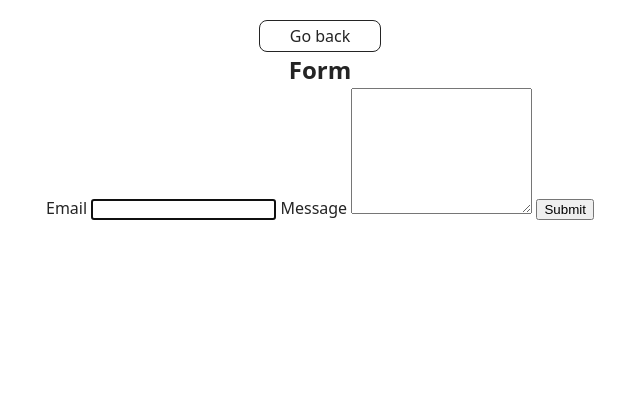
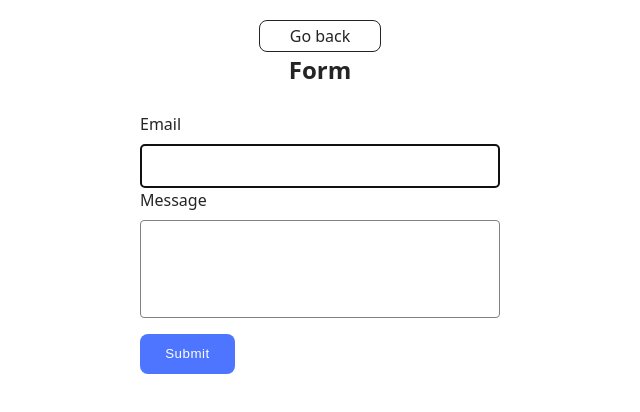
Before and after one commit to d-levchenko/goit-js-hw-09, a website built with Vite: page src/2-form.html in a window 1280 px wide. Shown: the whole page, without its empty margins (320-960 px from the left). Built offline with nearby package versions, Linux system fonts and the light colour scheme.

Commit message:
add form HTML, CSS, and JavaScript functionality

```diff
--- a/src/2-form.html
+++ b/src/2-form.html
@@ -15,15 +15,22 @@
           <h1 class="main-title">Form</h1>
 
           <form class="feedback-form" autocomplete="off">
-            <label>
+            <label class="feedback-label">
               Email
-              <input type="email" name="email" autofocus />
+              <input
+                class="feedback-input"
+                type="email"
+                name="email"
+                autofocus />
             </label>
-            <label>
+            <label class="feedback-label">
               Message
-              <textarea name="message" rows="8"></textarea>
+              <textarea
+                class="feedback-comment"
+                name="message"
+                rows="8"></textarea>
             </label>
-            <button type="submit">Submit</button>
+            <button class="feedback-button" type="submit">Submit</button>
           </form>
         </div>
       </section>
--- a/src/css/form.css
+++ b/src/css/form.css
@@ -0,0 +1,54 @@
+.feedback-form {
+  display: flex;
+  flex-direction: column;
+  margin: 0 auto;
+  padding: 24px;
+  max-width: 360px;
+}
+
+.feedback-label {
+  display: grid;
+  text-align: start;
+  gap: 8px;
+
+  & .feedback-input {
+    border: 1px solid #808080;
+    border-radius: 4px;
+    height: 40px;
+    padding-left: 8px;
+    display: block;
+
+    &:hover {
+      border: 1px solid #000;
+    }
+  }
+}
+
+.feedback-comment {
+  resize: none;
+  border: 1px solid #808080;
+  border-radius: 4px;
+  height: 80px;
+  padding: 8px;
+}
+
+.feedback-button {
+  margin-top: 16px;
+  border-radius: 8px;
+  border: none;
+  width: 95px;
+  height: 40px;
+  display: flex;
+  justify-content: center;
+  align-items: center;
+
+  font-weight: 500;
+  line-height: 1.5;
+  letter-spacing: 0.04em;
+  color: #fff;
+  background: #4e75ff;
+
+  &:hover {
+    background: #6c8cff;
+  }
+}
--- a/src/css/reset.css
+++ b/src/css/reset.css
@@ -26,6 +26,7 @@ a {
 
 button {
   cursor: pointer;
+  padding: 0;
 }
 
 img {
--- a/src/js/2-form.js
+++ b/src/js/2-form.js
@@ -0,0 +1,44 @@
+const form = document.querySelector('.feedback-form');
+const inputField = document.querySelectorAll('.feedback-input');
+const commentField = document.querySelector('.feedback-comment');
+const localStorageKey = 'feedback-form-state';
+
+form.addEventListener('input', evt => {
+  const formData = {
+    email: form.elements.email.value,
+    comment: commentField.value,
+  };
+  localStorage.setItem(localStorageKey, JSON.stringify(formData));
+});
+
+const saved = JSON.parse(localStorage.getItem(localStorageKey) ?? '{}');
+form.elements.email.value = saved.email ?? '';
+commentField.value = saved.comment ?? '';
+
+form.addEventListener('submit', evt => {
+  evt.preventDefault();
+
+  let inputsData = {
+    email: form.elements.email.value,
+    comment: commentField.value,
+  };
+
+  for (const inputs of inputField) {
+    if (inputs.value === '') {
+      inputs.setCustomValidity('Fill please all fields');
+      inputs.reportValidity();
+      return false;
+    } else {
+      inputs.setCustomValidity('');
+      inputsData = {
+        email: inputs.value,
+        comment: commentField.value,
+      };
+    }
+  }
+
+  localStorage.removeItem(localStorageKey);
+  console.log(inputsData);
+  form.reset();
+  return true;
+});
```
Also changed, not shown: README.md.
